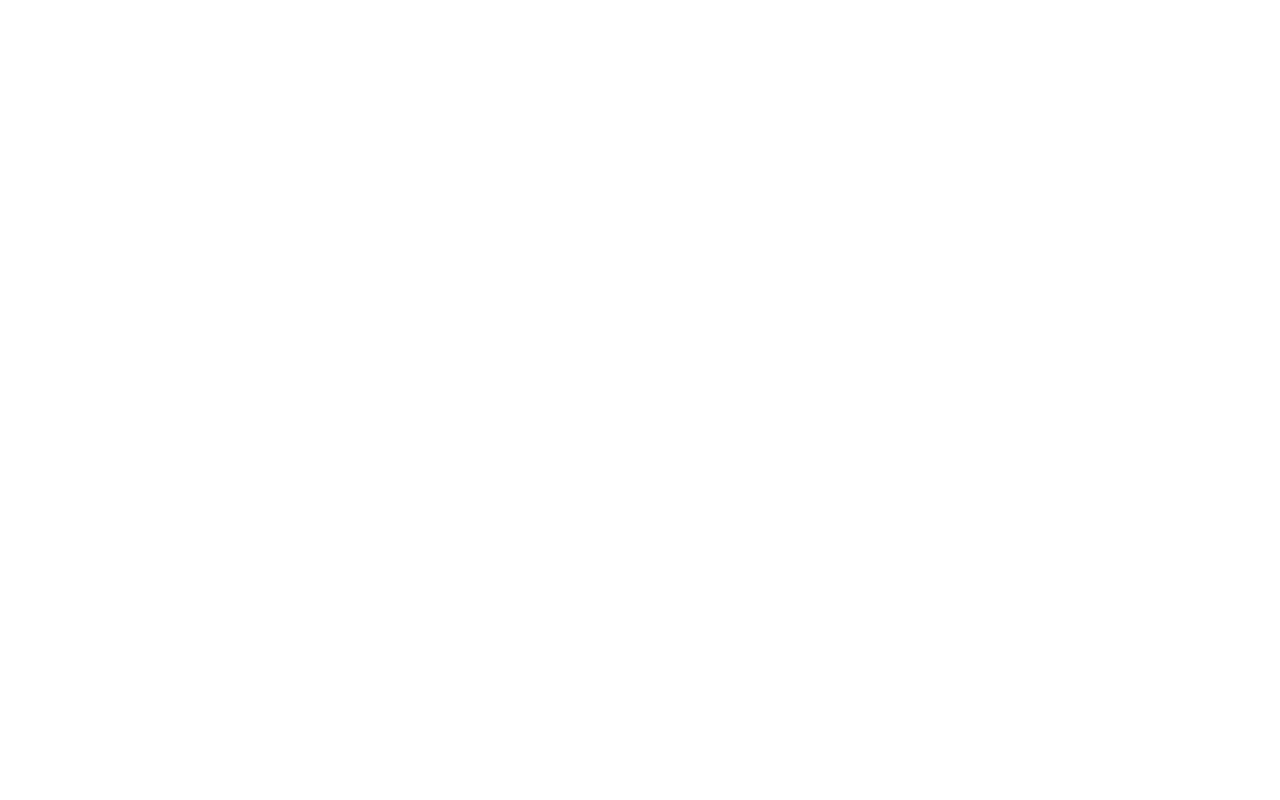
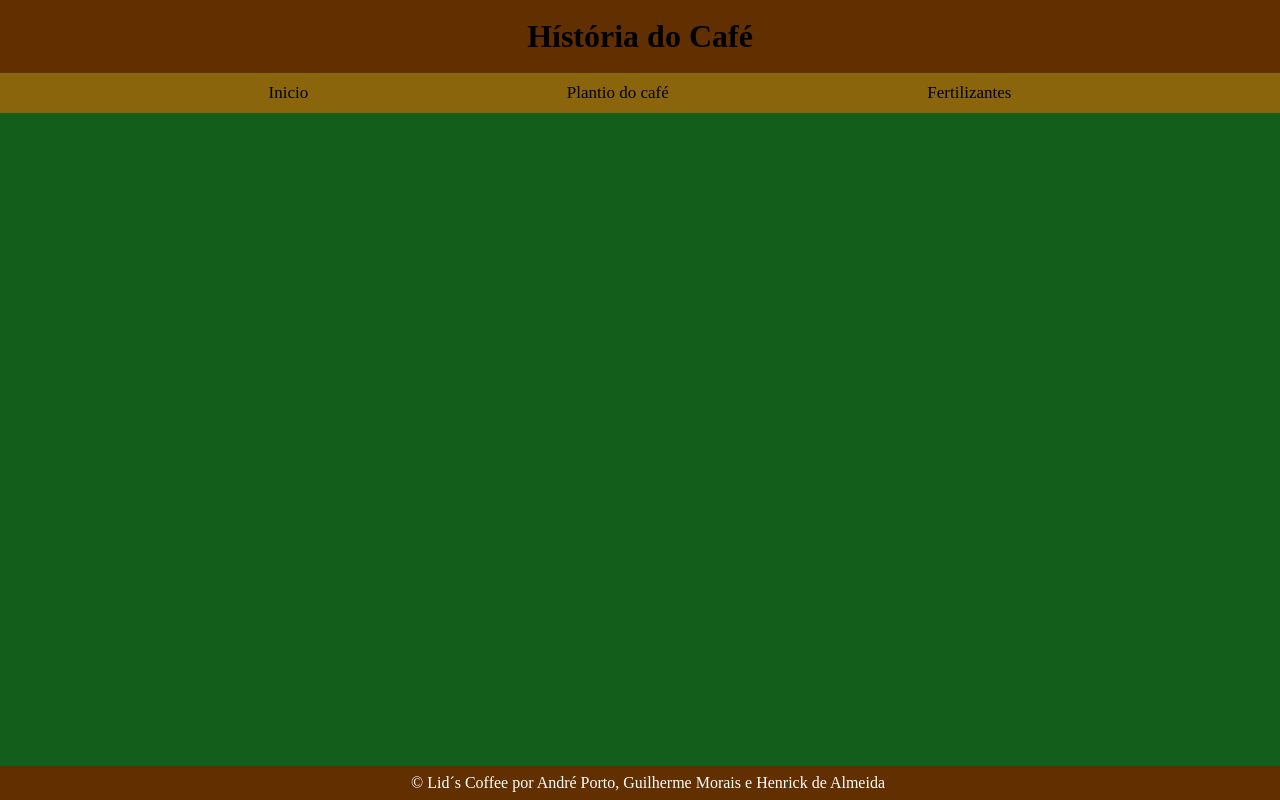
Before and after one commit to guilhermeAndrade07/trabalhos_faculdade, a plain HTML site: page apsCafé/site/historia/historia.html in a window 1280 px wide. Drawn offline with Linux system fonts and the light colour scheme.

Commit message:
Protótipo pronto1.0

```diff
--- /dev/null
+++ b/apsCafé/site/historia/historia.css
@@ -0,0 +1,55 @@
+@charset "UTF-8";
+
+* {
+    margin: 0px;
+    padding: 0px;
+}
+
+body {
+    background-color: #135E1A;
+}
+
+header {
+    text-align: center;
+    background-color: #612F00;
+    padding: 10px;
+}
+
+header h1 {
+    margin: 8px;
+}
+
+nav{
+    background-color: #da6b039a;
+    padding: 10px;
+    display: flex;
+    flex-flow: row wrap;
+    justify-content: space-evenly;
+    align-items: center;
+}
+
+nav a {
+    color: black;
+    text-decoration: none;
+    font-size: 17px;
+}
+
+a:hover{
+    font-size: 19px;
+}
+
+main {
+    text-align: center;
+    margin: 10px;
+}
+
+
+footer{
+    background-color: #612F00;
+    padding: 8px;
+    text-align: center;
+    color: white;
+    bottom: 0;
+    position: fixed;
+    width: 100%;
+}
--- a/apsCafé/site/historia/historia.html
+++ b/apsCafé/site/historia/historia.html
@@ -0,0 +1,27 @@
+<!DOCTYPE html>
+<html lang="pt-br">
+<head>
+    <meta charset="UTF-8">
+    <meta name="viewport" content="width=device-width, initial-scale=1.0">
+    <title>Lid´s Coffee</title>
+    <link rel="shortcut icon" href="../imagens/Lid´s.png" type="image/x-icon">
+    <link rel="stylesheet" href="historia.css">
+</head>
+<body>
+    <header>
+        <h1>Hístória do Café</h1>
+    </header>
+    <nav>
+        <a href="../index.html">Inicio</a>
+        <a href="../plantio/plantio.html">Plantio do café</a>
+        <a href="../historia/fertilizante.html">Fertilizantes</a>
+    </nav>
+    <main>
+
+    </main>
+
+    <footer>
+        <p>&copy Lid´s Coffee por André Porto, Guilherme Morais e Henrick de Almeida</p>
+    </footer>
+</body>
+</html>
--- a/apsCafé/site/plantio/plantio.css
+++ b/apsCafé/site/plantio/plantio.css
@@ -42,3 +42,14 @@ main {
     text-align: center;
     margin: 10px;
 }
+
+
+footer{
+    background-color: #612F00;
+    padding: 8px;
+    text-align: center;
+    color: white;
+    bottom: 0;
+    position: fixed;
+    width: 100%;
+}
--- a/apsCafé/site/style.css
+++ b/apsCafé/site/style.css
@@ -40,7 +40,9 @@ a:hover{
 
 main {
     text-align: center;
-    margin: 10px;
+    margin: 12px;
+    margin-top: 30px;
+    margin-bottom: 30px;
 }
 
 .brasil{
@@ -51,7 +53,8 @@ main {
 }
 
 .brasil img{
-    margin: 10px;
+    border: 5px solid #612F00;
+
 }
 
 .brasil h2 {
@@ -76,7 +79,7 @@ main {
 }
 
 .produtores1 img{
-    margin: 10px;
+    border: 5px solid #612F00;
 }
 
 .produtores1 p {
@@ -91,7 +94,7 @@ main {
 }
 
 .produtores2 img{
-    margin: 10px;
+    border: 5px solid #612F00;
 }
 
 .produtores2 p {
@@ -106,9 +109,16 @@ main {
 }
 
 .produtores3 img{
-    margin: 10px;
+    border: 5px solid #612F00;
 }
 
 .produtores3 p {
     text-indent: 10px;
 }
+
+footer{
+    background-color: #612F00;
+    padding: 8px;
+    text-align: center;
+    color: white;
+}
```
Also changed, not shown: apsCafé/site/fertilizante/fertilizante.html (+4 -0 lines), apsCafé/site/index.html (+4 -2 lines), apsCafé/site/plantio/plantio.html (+4 -0 lines).
